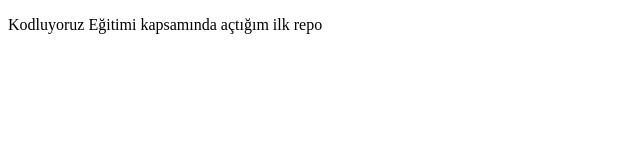
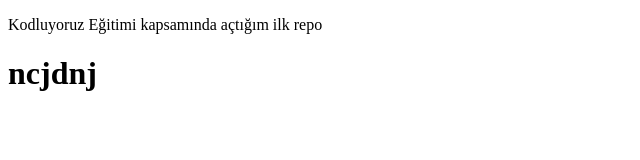
Before and after one commit to derya-k/kodluyoruzilkrepo, a plain HTML site: page index.html in a window 1280 px wide. Shown: the whole page, without its empty margins (0-640 px from the left). Drawn offline with Linux system fonts and the light colour scheme.

Commit message:
h1 added

```diff
--- a/index.html
+++ b/index.html
@@ -8,5 +8,6 @@
 </head>
 <body>
     <p>Kodluyoruz Eğitimi kapsamında açtığım ilk repo</p>
+    <h1>ncjdnj</h1>
 </body>
 </html>
```
